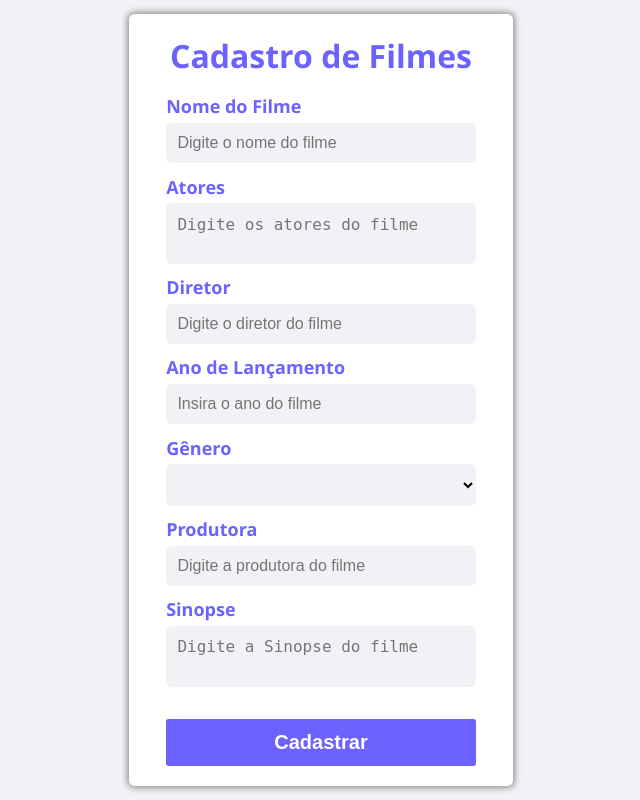
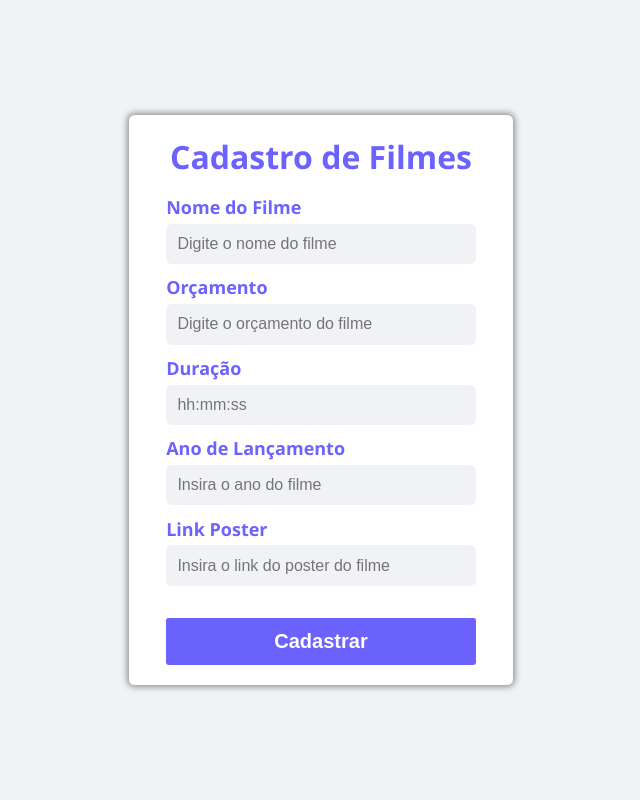
Before and after one commit to Samuel-millerr/web-server, a Python web app: template templates/filmes_cadastro.html in a window 1280 px wide. Shown: the whole page, without its empty margins (319-959 px from the left). Run offline with Jinja, Linux system fonts and the light colour scheme; the template is opened without the code that fills it, so the values that code supplies are empty.

Commit message:
feat: adição do filme no banco via interface

```diff
--- a/app/post_movie.js
+++ b/app/post_movie.js
@@ -28,7 +28,8 @@ async function post_film(data) {
             alert("Filme cadastrado com sucesso!")
             window.location.href = "/filmes_listagem"
         } else {
-            console.error("Deu pau total.")
+            alert("Esse filme já foi cadastrado no sistema.")
+            console.error("Esse filme já foi cadastrao no sistema.")
         }
     } catch(error){
         console.error("Erro de conexão: ", error);
--- a/database/scripts/CREATE_TABLES_WEBFLIX.sql
+++ b/database/scripts/CREATE_TABLES_WEBFLIX.sql
@@ -49,7 +49,7 @@ CREATE TABLE filme(
     orcamento INTEGER,
     tempo_duracao TIME NOT NULL,
     ano_publicacao YEAR NOT NULL,
-    poster VARCHAR(255) UNIQUE
+    poster VARCHAR(510) UNIQUE
 );
 
 CREATE TABLE filme_diretor(
--- a/database/scripts/INSERT_DATA_WEBFLIX.sql
+++ b/database/scripts/INSERT_DATA_WEBFLIX.sql
@@ -160,8 +160,8 @@ INSERT INTO produtora (nome, id_pais) VALUES
     ('DreamWorks', 2),
     ('United Artists', 2);
 
-INSERT INTO Filme(titulo, orcamento, tempo_duracao, ano_publicacao, poster) VALUES
-    ('Old Boy', 3000000, '02:00:00', 2003,'https://midias.jb.com.br/_midias/jpg/2023/09/22/oldboy__2_-784027.jpg'),
+INSERT INTO filme(titulo, orcamento, tempo_duracao, ano_publicacao, poster) VALUES
+    ('Old Boys', 3000000, '02:00:00', 2003,'https://midias.jb.com.br/_midias/jpg/2023/09/22/oldboy__2_-784027.jpg'),
     ('Onde os fracos não tem vez', 25000000, '02:02:00', 2008, 'https://m.media-amazon.com/images/S/pv-target-images/d3ace3a42566abd92090b2823b312711b6bab90e80240a5bfaac60bb65e06d81.jpg'),
     ('Gente Grande', 75000000, '01:42:00', 2010, 'https://upload.wikimedia.org/wikipedia/pt/f/fe/Grownupsmovie.jpg'),
     ('LEGO batman: O filme', 80000000, '01:44:00', 2017, 'https://m.media-amazon.com/images/M/MV5BMTcyNTEyOTY0M15BMl5BanBnXkFtZTgwOTAyNzU3MDI@._V1_FMjpg_UX1000_.jpg'),
--- a/templates/filmes_cadastro.html
+++ b/templates/filmes_cadastro.html
@@ -12,42 +12,27 @@
         <h1 class="siteTitle">Cadastro de Filmes</h1>
         <!-- A estrutura abaixo se consiste em um forms comum, com labels e inputs representando o que o usuário deve digitar -->
         <form id="postMoviesForm" class="siteForm">
-            <div class="inputGroup"> <!-- 'div' utilizada para o alinhamento dos grupos de inputs -->
-                <label class="siteLabel" for="title"> Nome do Filme </label>
-                <input type="text" class="siteInput" id="title" name="title" placeholder="Digite o nome do filme"/>
+            <div class="inputGroup">
+                <label class="siteLabel" for="title">Nome do Filme</label>
+                <input type="text" class="siteInput" id="title" name="title" placeholder="Digite o nome do filme" required />
             </div>
-            <div class="inputGroup"> <!-- 'div' utilizada para o alinhamento dos grupos de inputs -->
-                <label class="siteLabel" for="actor"> Atores </label>
-                <textarea class="siteInput" id="actor" name="actor" placeholder="Digite os atores do filme"></textarea>
+            <div class="inputGroup">
+                <label class="siteLabel" for="budget">Orçamento</label>
+                <input type="number" min="0" class="siteInput" id="budget" name="budget" placeholder="Digite o orçamento do filme" required />
             </div>
-            <div class="inputGroup"> <!-- 'div' utilizada para o alinhamento dos grupos de inputs -->
-                <label class="siteLabel" for="director"> Diretor </label>
-                <input type="text" class="siteInput" id="director" name="director" placeholder="Digite o diretor do filme"/>
+            <div class="inputGroup">
+                <label class="siteLabel" for="movie-duration">Duração</label>
+                <input type="text" class="siteInput" id="movie-duration" name="movie-duration" placeholder="hh:mm:ss" pattern="^([0-1][0-9]|2[0-3]):[0-5][0-9]:[0-5][0-9]$" inputmode="numeric" required />
             </div>
-            <div class="inputGroup"> <!-- 'div' utilizada para o alinhamento dos grupos de inputs -->
-                <label class="siteLabel" for="year"> Ano de Lançamento </label>
-                <input type="number" min="1900" max="2099" class="siteInput" id="year" name="year" placeholder="Insira o ano do filme"/>
+            <div class="inputGroup">
+                <label class="siteLabel" for="year">Ano de Lançamento</label>
+                <input type="number" min="1900" max="2099" class="siteInput" id="year" name="year" placeholder="Insira o ano do filme" required />
             </div>
-            <div class="inputGroup"> <!-- 'div' utilizada para o alinhamento dos grupos de inputs -->
-                <label class="siteLabel" for="genre"> Gênero </label>
-                <select class="siteInput" id="genre" name="genre">
-                    <option value=""></option>
-                    <option value="Ação">Ação</option>
-                    <option value="Romance">Romance</option>
-                    <option value="Terror">Terror</option>
-                    <option value="Ficção Científica">Ficção Científica</option>
-                    <option value="Drama">Drama</option>
-                </select>
+            <div class="inputGroup">
+                <label class="siteLabel" for="poster">Link Poster</label>
+                <input type="url" class="siteInput" id="poster" name="poster" placeholder="Insira o link do poster do filme" required />
             </div>
-            <div class="inputGroup"> <!-- 'div' utilizada para o alinhamento dos grupos de inputs -->
-                <label class="siteLabel" for="producer"> Produtora </label>
-                <input type="text" class="siteInput" id="producer" name="producer" placeholder="Digite a produtora do filme"/>
-            </div>
-            <div class="inputGroup"> <!-- 'div' utilizada para o alinhamento dos grupos de inputs -->
-                <label class="siteLabel" for="summary"> Sinopse </label>
-                <textarea class="siteInput" id="summary" name="summary" placeholder="Digite a Sinopse do filme"></textarea>
-            </div>
-            <button id="postMoviesButton" class="siteButton" type="submit"> Cadastrar </button>
+            <button id="postMoviesButton" class="siteButton" type="submit">Cadastrar</button>
         </form>
     </main>
 </body>
```
Also changed, not shown: core/settings.py (+12 -5 lines), database.py (+1 -6 lines), database/data/movies.json (deleted, +0 -22 lines), database/data/users.json (deleted, +0 -12 lines), server.py (+57 -35 lines).
